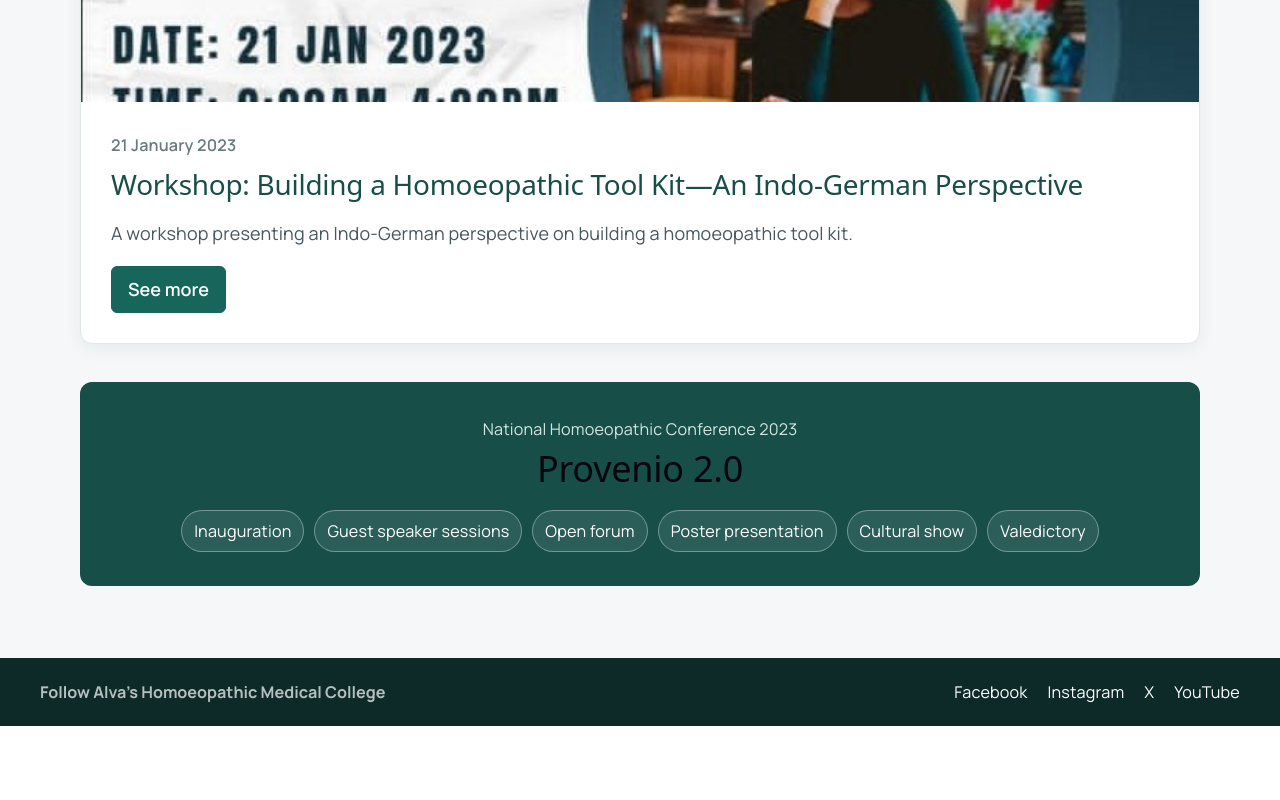
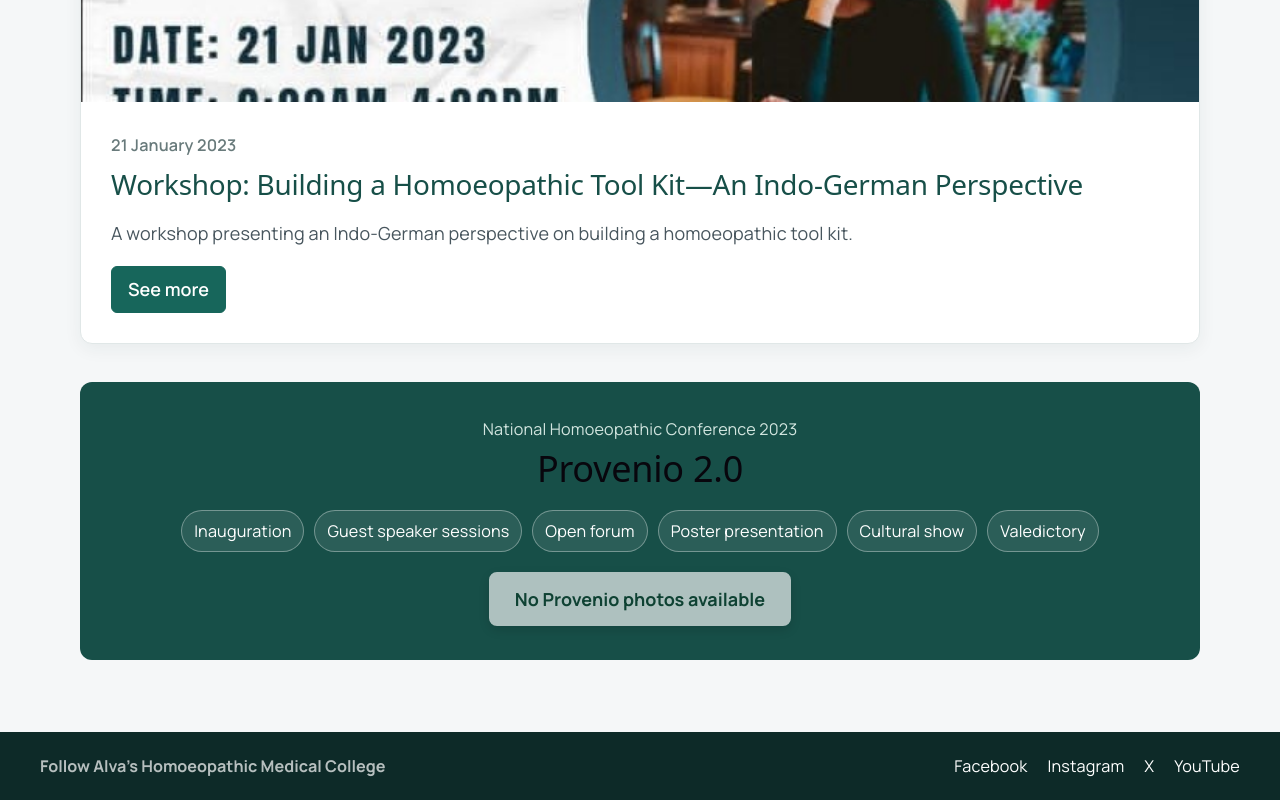
Before and after one commit to anoop139/alvas-homoeopathy-frontend, a React (Vite) app: page /life/events in a window 1280 px wide. Shown: the part 7541-8341 px from the top of the page. Before the commit the page ends 8267 px from the top, so only its background shows below. Built offline with nearby package versions, Linux system fonts and the light colour scheme.

Commit message:
Improved layaout

```diff
--- a/src/Components/Events.css
+++ b/src/Components/Events.css
@@ -157,6 +157,15 @@
   text-align: center;
 }
 
+.events-archive--empty {
+  background: transparent;
+  color: #202b35;
+}
+
+.events-archive--empty .events-eyebrow {
+  color: #687a7b;
+}
+
 .events-eyebrow {
   margin: 0 0 6px;
   color: #d2e5df;
@@ -184,6 +193,84 @@
   font-size: .9rem;
 }
 
+.provenio-archive-button {
+  margin-top: 22px;
+  border-color: #fff;
+  background: #fff;
+  color: #174f48;
+}
+
+.provenio-archive-button:hover,
+.provenio-archive-button:focus-visible {
+  border-color: #d2e5df;
+  background: #d2e5df;
+  color: #123e38;
+}
+
+.provenio-archive-button:disabled {
+  cursor: not-allowed;
+  opacity: .65;
+}
+
+.provenio-photo-grid {
+  display: grid;
+  grid-template-columns: repeat(auto-fit, minmax(180px, 1fr));
+  gap: 12px;
+  margin-top: 24px;
+  background: yellow;
+  text-align: left;
+}
+
+.provenio-photo-section + .provenio-photo-section {
+  margin-top: 32px;
+}
+
+.provenio-photo-section h3 {
+  margin: 8px 0 0;
+  color: #fff;
+  font-size: 1.35rem;
+  text-align: center;
+}
+
+.provenio-photo-archive {
+  display: grid;
+  grid-template-rows: 0fr;
+  margin-top: 0;
+  margin-bottom: 0;
+  opacity: 0;
+  transition:
+    grid-template-rows 700ms cubic-bezier(.22, 1, .36, 1),
+    margin 700ms cubic-bezier(.22, 1, .36, 1),
+    opacity 450ms ease;
+}
+
+.provenio-photo-archive.is-open {
+  grid-template-rows: 1fr;
+  margin-top: 24px;
+  margin-bottom: 24px;
+  opacity: 1;
+}
+
+.provenio-photo-archive__inner {
+  min-height: 0;
+  overflow: hidden;
+}
+
+@media (prefers-reduced-motion: reduce) {
+  .provenio-photo-archive {
+    transition: none;
+  }
+}
+
+.provenio-photo-grid img {
+  display: block;
+  width: 100%;
+  aspect-ratio: 4 / 3;
+  border-radius: 8px;
+  background: #e7eded;
+  object-fit: cover;
+}
+
 @media (max-width: 600px) {
   .events-content {
     width: min(100% - 28px, 1120px);
@@ -203,4 +290,47 @@
     grid-template-columns: repeat(2, minmax(0, 1fr));
     gap: 8px;
   }
+
+  .provenio-photo-grid {
+    grid-template-columns: repeat(2, minmax(0, 1fr));
+    gap: 8px;
+  }
 }
+.provenio-archive-button {
+  display: block !important;
+  width: max-content;
+  margin: 20px auto 0 auto !important;
+  background-color: #ffffff !important;
+  color: #0b3c29 !important;
+  border: 2px solid #ffffff !important;
+  padding: 12px 24px !important;
+  font-size: 1rem !important;
+  font-weight: 700 !important;
+  border-radius: 8px !important;
+  cursor: pointer !important;
+  box-shadow: 0 4px 12px rgba(0, 0, 0, 0.2) !important;
+  z-index: 10 !important;
+  position: relative !important;
+}
+
+.provenio-archive-button:hover {
+  background-color: #f1f5f9 !important;
+}
+
+.provenio-photo-grid {
+  display: grid;
+  grid-template-columns: repeat(auto-fill, minmax(180px, 1fr));
+  gap: 15px;
+  margin-top: 25px;
+  padding: 10px;
+  background: rgba(0, 0, 0, 0.15);
+  border-radius: 8px;
+}
+
+.provenio-photo-grid img {
+  width: 100%;
+  height: 140px;
+  object-fit: cover;
+  border-radius: 6px;
+  border: 2px solid rgba(255, 255, 255, 0.3);
+}
--- a/src/Components/Events.jsx
+++ b/src/Components/Events.jsx
@@ -32,6 +32,35 @@ import motherTinctureImage1 from '../Images/mother-tincture1.jpg'
 import motherTinctureImage2 from '../Images/mother-tincture2.jpg'
 import toolKitImage1 from '../Images/tool-kit1.jpg'
 import toolKitImage2 from '../Images/tool-kit2.jpg'
+
+const provenioImages = Object.entries(import.meta.glob('../Images/provenio/*.{jpg,jpeg,png}', { eager: true, query: '?url', import: 'default' }))
+  .sort(([firstPath], [secondPath]) => {
+    const sectionOrder = ['PO-', 'D1S1-', 'OF-', 'PiP-', 'CU-', 'D2S1-', 'D2S2-', 'VL-']
+    const firstName = firstPath.split('/').pop()
+    const secondName = secondPath.split('/').pop()
+    const firstSection = sectionOrder.findIndex((prefix) => firstName.startsWith(prefix))
+    const secondSection = sectionOrder.findIndex((prefix) => secondName.startsWith(prefix))
+
+    if (firstSection !== secondSection) return firstSection - secondSection
+    return Number(firstName.match(/-(\d+)/)?.[1]) - Number(secondName.match(/-(\d+)/)?.[1])
+  })
+  .map(([path, imageUrl]) => ({ path, imageUrl }))
+
+const provenioSections = [
+  { title: 'Inauguration', prefix: 'PO-' },
+  { title: 'DAY 1, session 1 - guest speaker', prefix: 'D1S1-' },
+  { title: 'OPEN FORUM', prefix: 'OF-' },
+  { title: 'POSTER PRESENTATION', prefix: 'PiP-' },
+  { title: 'Cultural show', prefix: 'CU-' },
+  { title: 'DAY 2, session 1 - guest speaker', prefix: 'D2S1-' },
+  { title: 'DAY 2, session 2 - guest speaker', prefix: 'D2S2-' },
+  { title: 'Valedictory', prefix: 'VL-' },
+].map((section) => ({
+  ...section,
+  images: provenioImages.filter(({ path }) => path.split('/').pop().startsWith(section.prefix)),
+})).filter((section) => section.images.length > 0)
+
+const hasProvenioPhotos = provenioSections.length > 0
 
 const eventImages = {
   'rise-webinar.jpg': riseWebinarImage,
@@ -121,6 +150,8 @@ const events = [
 
 function Events() {
   const [expandedEvents, setExpandedEvents] = useState({})
+  const [provenioArchiveExpanded, setProvenioArchiveExpanded] = useState(false)
+  const [provenioArchiveLoaded, setProvenioArchiveLoaded] = useState(false)
 
   const toggleEvent = (title) => {
     setExpandedEvents((current) => ({ ...current, [title]: !current[title] }))
@@ -166,6 +197,40 @@ function Events() {
           <p className="events-eyebrow">National Homoeopathic Conference 2023</p>
           <h2 id="provenio-title">Provenio 2.0</h2>
           <div className="provenio-topics">{['Inauguration', 'Guest speaker sessions', 'Open forum', 'Poster presentation', 'Cultural show', 'Valedictory'].map((topic) => <span key={topic}>{topic}</span>)}</div>
+          {hasProvenioPhotos && (
+            <div
+              id="provenio-photo-grid"
+              className={`provenio-photo-archive${provenioArchiveExpanded ? ' is-open' : ''}`}
+              aria-label="Provenio 2.0 conference photos"
+              aria-hidden={!provenioArchiveExpanded}
+            >
+              <div className="provenio-photo-archive__inner">
+                {provenioArchiveLoaded && provenioSections.filter((section) => section.images.length > 0).map((section) => (
+                  <section className="provenio-photo-section" key={section.prefix} aria-label={section.title}>
+                    <h3>{section.title}</h3>
+                    <div className="provenio-photo-grid">
+                      {section.images.map(({ path, imageUrl }, index) => (
+                        <img key={path} src={imageUrl} alt={`${section.title} photo ${index + 1}`} loading="lazy" />
+                      ))}
+                    </div>
+                  </section>
+                ))}
+              </div>
+            </div>
+          )}
+          <button
+            className="event-more-button provenio-archive-button"
+            type="button"
+            aria-expanded={provenioArchiveExpanded && hasProvenioPhotos}
+            aria-controls={hasProvenioPhotos ? 'provenio-photo-grid' : undefined}
+            disabled={!hasProvenioPhotos}
+            onClick={() => {
+              setProvenioArchiveLoaded(true)
+              setProvenioArchiveExpanded((expanded) => !expanded)
+            }}
+          >
+            {!hasProvenioPhotos ? 'No Provenio photos available' : provenioArchiveExpanded ? 'Hide photos' : 'View Provenio 2.0 Photo Archive (152 photos)'}
+          </button>
         </section>
       </section>
       <SiteFooter />
```
